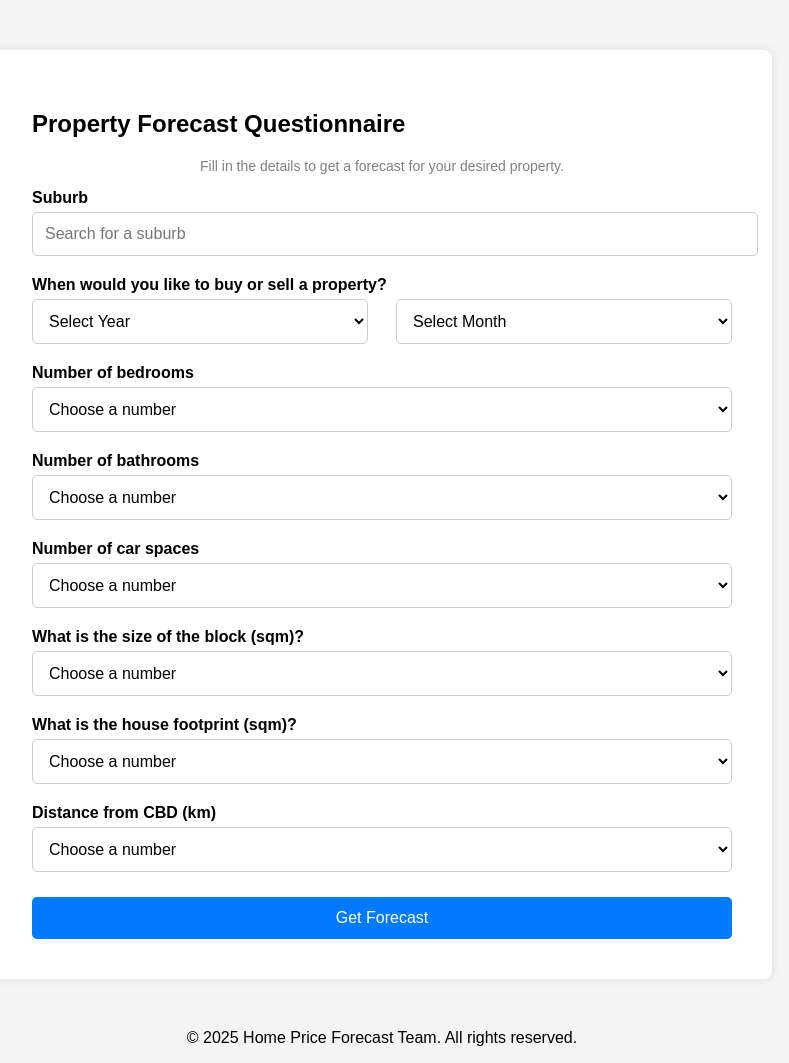
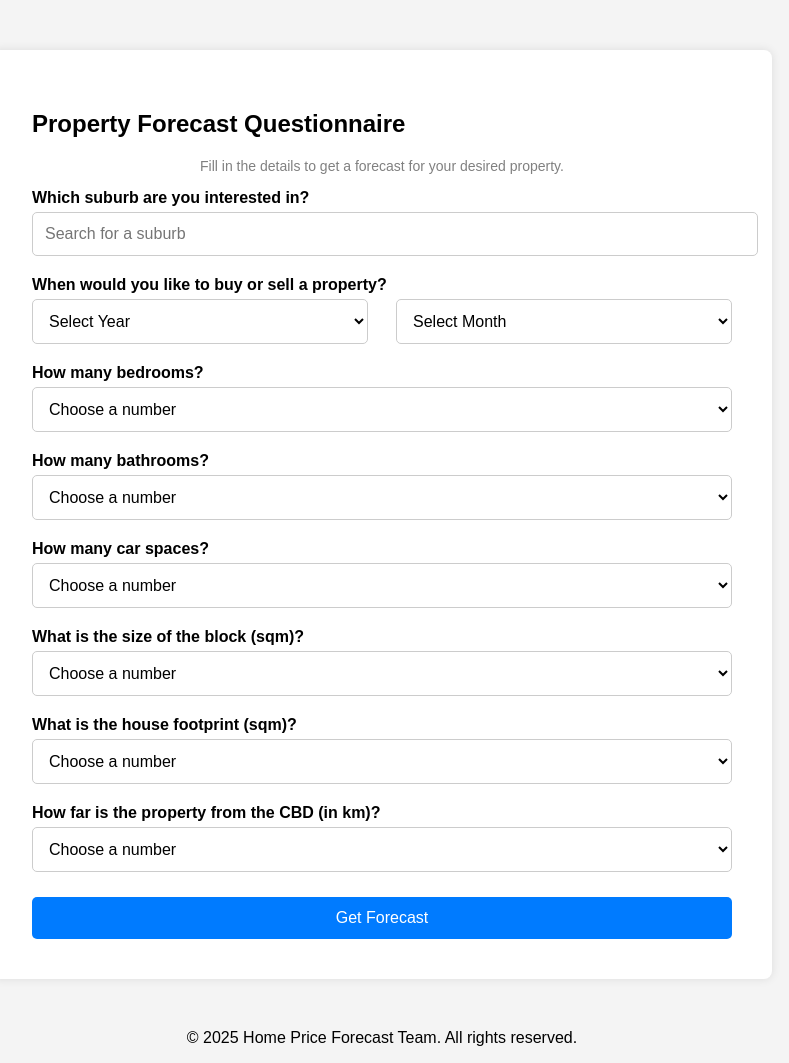
Before and after one commit to Dominic1234/Home-Price-Forecast, a PHP site: page /forecast.php in a window 1280 px wide. Shown: the part 92-1155 px from the top of the page, without its empty margins (258-1047 px from the left). Run offline with PHP 8.4, Linux system fonts and the light colour scheme.

Commit message:
make a question in label

```diff
--- a/Website/forecast.php
+++ b/Website/forecast.php
@@ -210,7 +210,7 @@
 
         <form id="forecastForm" method="POST" action="predict.php" novalidate>
 
-            <label for="suburbSearch">Suburb</label>
+            <label for="suburbSearch">Which suburb are you interested in?</label>
             <div style="position: relative;">
                 <input type="text" id="suburbSearch" placeholder="Search for a suburb" autocomplete="off" required>
                 <input type="hidden" name="Suburb" id="selectedSuburb">
@@ -241,7 +241,7 @@
                 </select>
             </div>
 
-            <label for="rooms">Number of bedrooms</label>
+            <label for="rooms">How many bedrooms?</label>
             <select name="Avg_Rooms" required>
                 <option value="" disabled selected>Choose a number</option>
                 <script>
@@ -249,7 +249,7 @@
                 </script>
             </select>
 
-            <label for="bathroom">Number of bathrooms</label>
+            <label for="bathroom">How many bathrooms?</label>
             <select name="Avg_Bathroom" required>
                 <option value="" disabled selected>Choose a number</option>
                 <script>
@@ -257,7 +257,7 @@
                 </script>
             </select>
 
-            <label for="car">Number of car spaces</label>
+            <label for="car">How many car spaces?</label>
             <select name="Avg_Car" required>
                 <option value="" disabled selected>Choose a number</option>
                 <script>
@@ -281,7 +281,7 @@
                 </script>
             </select>
 
-            <label for="distance">Distance from CBD (km)</label>
+            <label for="distance">How far is the property from the CBD (in km)?</label>
             <select name="Avg_Distance" required>
                 <option value="" disabled selected>Choose a number</option>
                 <script>
```
